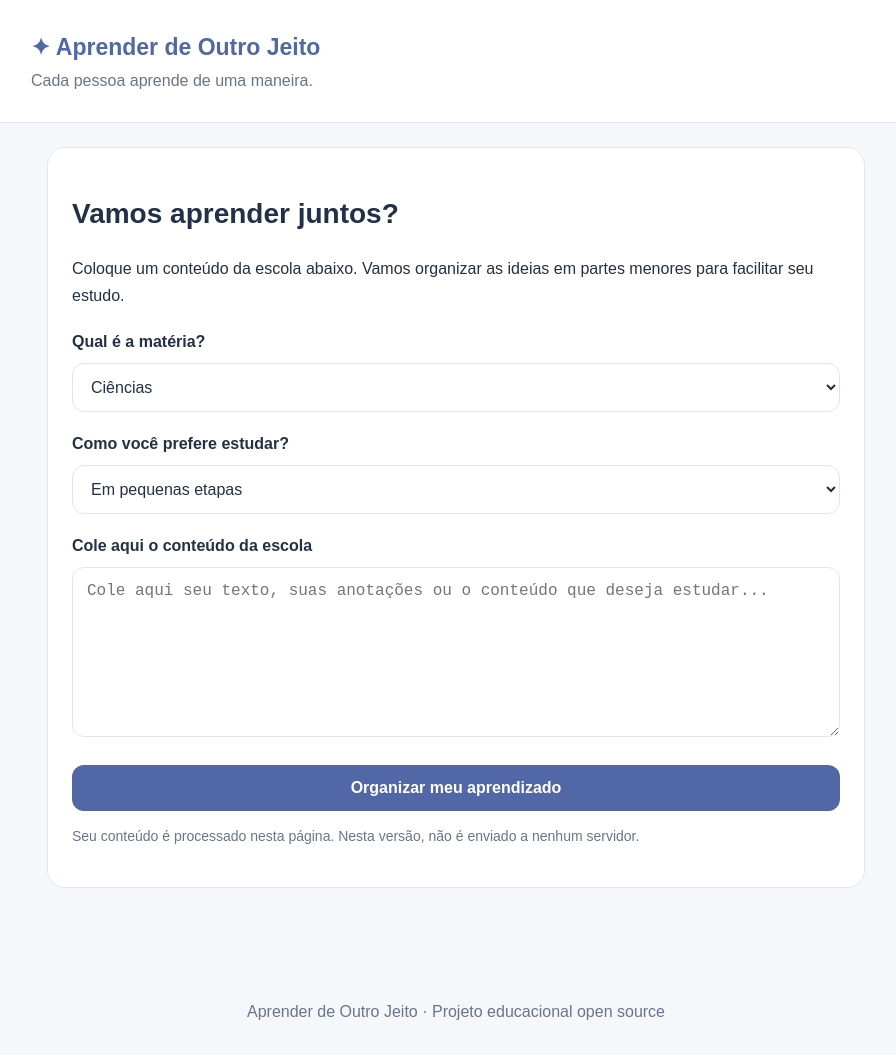
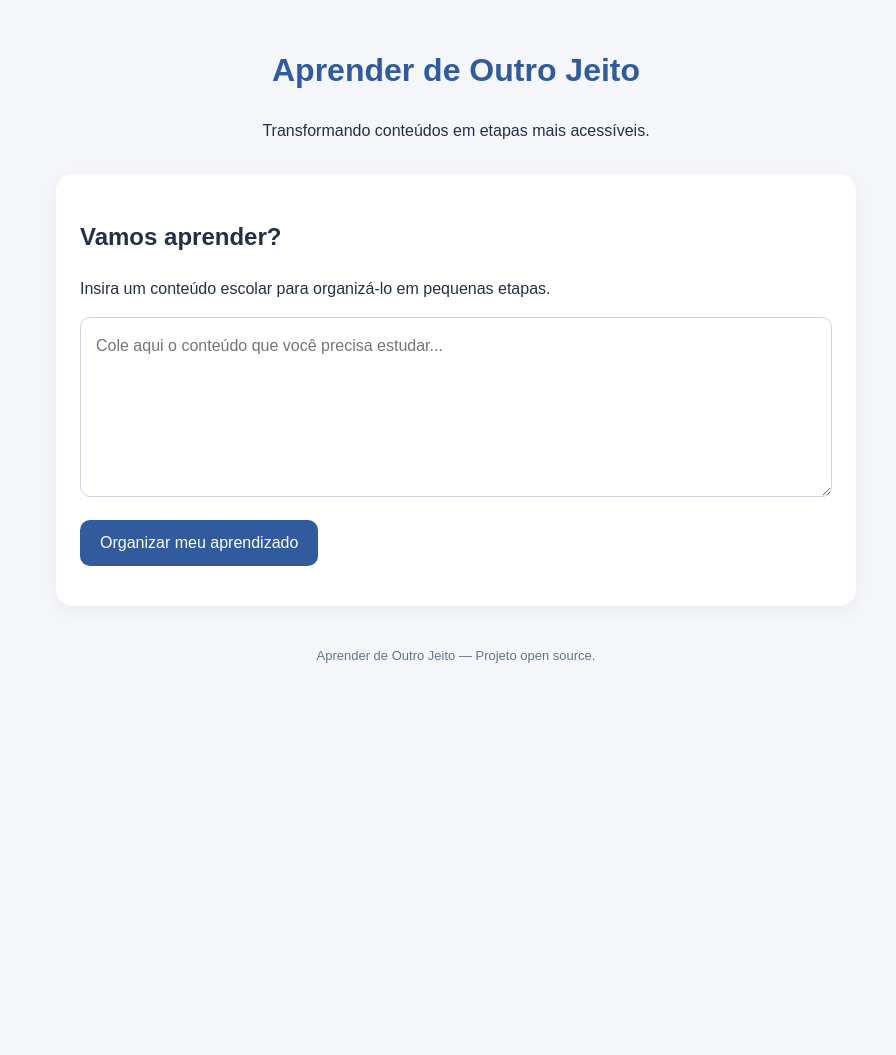
Before and after one commit to guilhermeSlvCamilo/aprender-de-outro-jeito, a plain HTML site: page index.html in a window 1280 px wide. Shown: the whole page, without its empty margins (184-1080 px from the left). After the commit the page ends 800 px from the top, so only its background shows below. Drawn offline with Linux system fonts and the light colour scheme.

Commit message:
index.html

```diff
--- a/index.html
+++ b/index.html
@@ -5,242 +5,243 @@
 <meta charset="UTF-8">
 <meta name="viewport" content="width=device-width, initial-scale=1.0">
 <title>Aprender de Outro Jeito</title>
+
 <style>
-:root {
-  --bg: #f5f7fb;
-  --card: #ffffff;
-  --primary: #5267a5;
-  --text: #243047;
-  --muted: #68758b;
-  --border: #e1e7f0;
+* {
+  box-sizing: border-box;
 }
-* { box-sizing: border-box; }
+
 body {
   margin: 0;
-  background: var(--bg);
-  color: var(--text);
-  font-family: Arial, Helvetica, sans-serif;
-  line-height: 1.7;
+  padding: 24px;
+  font-family: Arial, sans-serif;
+  background: #f4f6fa;
+  color: #243047;
+  line-height: 1.6;
 }
-header {
-  background: #fff;
-  padding: 28px 20px;
-  border-bottom: 1px solid var(--border);
-}
-.header-inner, main {
-  max-width: 850px;
+
+.container {
+  max-width: 800px;
   margin: auto;
 }
-.logo {
-  font-size: 23px;
-  font-weight: bold;
-  color: var(--primary);
+
+header {
+  text-align: center;
+  margin-bottom: 30px;
 }
-.subtitle { color: var(--muted); }
-main { padding: 24px 16px 60px; }
+
+h1 {
+  color: #315b9d;
+}
+
 .card {
-  background: var(--card);
-  border: 1px solid var(--border);
-  border-radius: 18px;
+  background: white;
   padding: 24px;
+  border-radius: 16px;
   margin-bottom: 20px;
+  box-shadow: 0 4px 16px rgba(0,0,0,0.05);
 }
-h1 { font-size: 28px; line-height: 1.3; }
-h2 { font-size: 20px; }
-h3 { color: var(--primary); }
-label {
-  display: block;
-  font-weight: bold;
-  margin: 18px 0 8px;
+
+textarea {
+  width: 100%;
+  min-height: 180px;
+  padding: 15px;
+  font: inherit;
+  border: 1px solid #ccd4e0;
+  border-radius: 10px;
+  resize: vertical;
 }
-textarea, select, input {
-  width: 100%;
-  padding: 14px;
-  border: 1px solid var(--border);
-  border-radius: 12px;
+
+button {
+  background: #315b9d;
+  color: white;
+  padding: 14px 20px;
+  border: none;
+  border-radius: 10px;
   font-size: 16px;
-  background: white;
-  color: var(--text);
+  cursor: pointer;
+  margin-top: 15px;
 }
-textarea { min-height: 170px; resize: vertical; }
-button {
-  border: 0;
-  border-radius: 12px;
-  padding: 14px 20px;
-  font-size: 16px;
-  font-weight: bold;
-  cursor: pointer;
+
+button:hover {
+  background: #244679;
 }
-.primary {
-  background: var(--primary);
-  color: white;
-  width: 100%;
-  margin-top: 20px;
+
+.step {
+  border-left: 4px solid #84a9e4;
+  padding: 15px;
+  margin: 15px 0;
+  background: #f7f9fd;
+  border-radius: 8px;
 }
-.secondary {
-  background: #eef1f8;
-  color: var(--primary);
+
+.keyword {
+  display: inline-block;
+  background: #e8efff;
+  color: #315b9d;
+  padding: 6px 12px;
+  margin: 5px;
+  border-radius: 20px;
 }
-.output { display: none; }
-.step {
-  background: #f4f6fc;
-  border-radius: 14px;
-  padding: 18px;
-  margin: 14px 0;
+
+.hidden {
+  display: none;
 }
-.step p { margin-bottom: 0; }
-.tag {
-  color: var(--primary);
-  font-weight: bold;
-}
+
 footer {
   text-align: center;
-  color: var(--muted);
-  padding: 30px 16px;
+  color: #65748a;
+  font-size: 13px;
+  padding: 20px;
 }
-.small { font-size: 14px; color: var(--muted); }
-ul { padding-left: 22px; }
+
+@media (max-width: 600px) {
+  body {
+    padding: 12px;
+  }
+
+  .card {
+    padding: 18px;
+  }
+}
 </style>
 </head>
+
 <body>
 
+<div class="container">
+
 <header>
-  <div class="header-inner">
-    <div class="logo">✦ Aprender de Outro Jeito</div>
-    <div class="subtitle">Cada pessoa aprende de uma maneira.</div>
-  </div>
+<h1>Aprender de Outro Jeito</h1>
+<p>Transformando conteúdos em etapas mais acessíveis.</p>
 </header>
 
-<main>
 <section class="card">
-<h1>Vamos aprender juntos?</h1>
-<p>Coloque um conteúdo da escola abaixo.
-Vamos organizar as ideias em partes menores
-para facilitar seu estudo.</p>
+<h2>Vamos aprender?</h2>
+<p>Insira um conteúdo escolar para organizá-lo em pequenas etapas.</p>
 
-<label for="subject">Qual é a matéria?</label>
-<select id="subject">
-<option>Ciências</option>
-<option>Matemática</option>
-<option>História</option>
-<option>Geografia</option>
-<option>Português</option>
-<option>Biologia</option>
-<option>Física</option>
-<option>Química</option>
-<option>Outra matéria</option>
-</select>
+<textarea id="content" placeholder="Cole aqui o conteúdo que você precisa estudar..."></textarea>
 
-<label for="style">Como você prefere estudar?</label>
-<select id="style">
-<option value="steps">Em pequenas etapas</option>
-<option value="short">Com explicações curtas</option>
-<option value="examples">Com exemplos do cotidiano</option>
-</select>
-
-<label for="content">Cole aqui o conteúdo da escola</label>
-<textarea id="content" placeholder="Cole aqui seu texto, suas anotações ou o conteúdo que deseja estudar..."></textarea>
-
-<button class="primary" onclick="learn()">Organizar meu aprendizado</button>
-<p class="small">Seu conteúdo é processado nesta página.
-Nesta versão, não é enviado a nenhum servidor.</p>
+<button id="organize">Organizar meu aprendizado</button>
+<p id="error" role="alert"></p>
 </section>
 
-<section class="card output" id="output">
-<h2>Seu material de estudo</h2>
-<div id="result"></div>
-<button class="secondary" onclick="window.print()">Imprimir / Salvar PDF</button>
-<button class="secondary" onclick="resetPage()">Novo estudo</button>
+<section id="results" class="hidden">
+
+<div class="card">
+<h2>Seu roteiro de aprendizagem</h2>
+<p id="intro"></p>
+<div id="steps"></div>
+</div>
+
+<div class="card">
+<h2>Palavras importantes</h2>
+<div id="keywords"></div>
+</div>
+
+<div class="card">
+<h2>Vamos revisar?</h2>
+<div id="questions"></div>
+</div>
+
+<div class="card">
+<h2>Hora de lembrar</h2>
+<p id="review"></p>
+</div>
+
+<div class="card">
+<p id="disclaimer"></p>
+</div>
+
+<button onclick="window.print()">Salvar ou imprimir</button>
+
 </section>
-</main>
 
 <footer>
-Aprender de Outro Jeito · Projeto educacional open source
+Aprender de Outro Jeito — Projeto open source.
 </footer>
 
+</div>
+
+<script src="engine.js"></script>
+
 <script>
-function learn() {
-  const text = document.getElementById('content').value.trim();
-  const subject = document.getElementById('subject').value;
-  const style = document.getElementById('style').value;
+const button = document.getElementById("organize");
 
-  if (!text) {
-    alert('Cole um conteúdo para começarmos!');
+button.addEventListener("click", function() {
+  const content = document.getElementById("content").value;
+  const error = document.getElementById("error");
+  const results = document.getElementById("results");
+
+  error.textContent = "";
+  results.classList.add("hidden");
+
+  const output = window.ADJEngine.generate(content);
+
+  if (output.error) {
+    error.textContent = output.error;
     return;
   }
 
-  const sentences = text.match(/[^.!?]+[.!?]+|[^.!?]+$/g) || [text];
-  const clean = sentences.map(s => s.trim()).filter(Boolean);
-  const chunks = [];
+  document.getElementById("intro").textContent =
+    output.introduction;
 
-  for (let i = 0; i < clean.length; i += 2) {
-    chunks.push(clean.slice(i, i + 2).join(' '));
-  }
+  const stepsContainer = document.getElementById("steps");
+  stepsContainer.replaceChildren();
 
-  let html = '<p class="tag">Matéria: ' + escapeHTML(subject) + '</p>';
+  output.steps.forEach((step, index) => {
+    const div = document.createElement("div");
+    div.className = "step";
 
-  html += '<div class="step"><h3>📚 O que vamos estudar?</h3>';
-  html += '<p>Vamos entender esse conteúdo com calma, ';
-  html += 'uma parte de cada vez.</p></div>';
+    const title = document.createElement("h3");
+    title.textContent = "Etapa " + (index + 1);
 
-  html += '<h3>🧩 Vamos dividir em partes</h3>';
+    const paragraph = document.createElement("p");
+    paragraph.textContent = step;
 
-  chunks.forEach((chunk, index) => {
-    html += '<div class="step"><h3>Parte ' + (index + 1) + '</h3>';
-    html += '<p>' + escapeHTML(chunk) + '</p></div>';
+    div.append(title, paragraph);
+    stepsContainer.appendChild(div);
   });
 
-  const summary = clean.slice(0, 3).join(' ');
-  html += '<div class="step"><h3>💡 Relembrando</h3>';
-  html += '<p>' + escapeHTML(summary) + '</p></div>';
+  const keywordContainer =
+    document.getElementById("keywords");
 
-  if (style === 'examples') {
-    html += '<div class="step"><h3>🌎 Pense no cotidiano</h3>';
-    html += '<p>Como esse assunto aparece no seu dia a dia? ';
-    html += 'Você consegue encontrar um exemplo em casa, na escola ';
-    html += 'ou na sua comunidade?</p></div>';
-  } else if (style === 'short') {
-    html += '<div class="step"><h3>🎯 Uma coisa de cada vez</h3>';
-    html += '<p>Leia uma parte, faça uma pausa e tente explicar ';
-    html += 'com suas próprias palavras antes de seguir.</p></div>';
-  } else {
-    html += '<div class="step"><h3>⏱️ Seu ritmo</h3>';
-    html += '<p>Estude uma parte de cada vez. Você pode parar, ';
-    html += 'reler e continuar quando se sentir preparado.</p></div>';
-  }
+  keywordContainer.replaceChildren();
 
-  html += '<div class="step"><h3>✏️ Vamos praticar?</h3>';
-  html += '<p>1. Qual é o assunto principal desse texto?</p>';
-  html += '<p>2. O que você entendeu sobre esse assunto?</p>';
-  html += '<p>3. Que parte gostaria de entender melhor?</p>';
-  html += '<p>Não precisa ter pressa para responder.</p></div>';
+  output.keywords.forEach(word => {
+    const span = document.createElement("span");
+    span.className = "keyword";
+    span.textContent = word;
+    keywordContainer.appendChild(span);
+  });
 
-  html += '<div class="step"><h3>🌟 Você conseguiu!</h3>';
-  html += '<p>Aprender leva tempo. Você pode voltar ';
-  html += 'e revisar sempre que precisar.</p></div>';
+  const questionsContainer =
+    document.getElementById("questions");
 
-  document.getElementById('result').innerHTML = html;
-  document.getElementById('output').style.display = 'block';
-  document.getElementById('output').scrollIntoView({behavior:'smooth'});
-}
+  questionsContainer.replaceChildren();
 
-function escapeHTML(text) {
-  return text.replace(/[&<>"']/g, function(c) {
-    return {
-      '&':'&amp;',
-      '<':'&lt;',
-      '>':'&gt;',
-      '"':'&quot;',
-      "'":'&#39;'
-    }[c];
+  output.questions.forEach((item, index) => {
+    const div = document.createElement("div");
+    div.className = "step";
+
+    const title = document.createElement("h3");
+    title.textContent = "Desafio " + (index + 1);
+
+    const paragraph = document.createElement("p");
+    paragraph.textContent = item.question;
+
+    div.append(title, paragraph);
+    questionsContainer.appendChild(div);
   });
-}
 
-function resetPage() {
-  document.getElementById('content').value = '';
-  document.getElementById('output').style.display = 'none';
-  window.scrollTo({top:0, behavior:'smooth'});
-}
+  document.getElementById("review").textContent =
+    output.review;
+
+  document.getElementById("disclaimer").textContent =
+    output.disclaimer;
+
+  results.classList.remove("hidden");
+});
 </script>
 
 </body>
```
